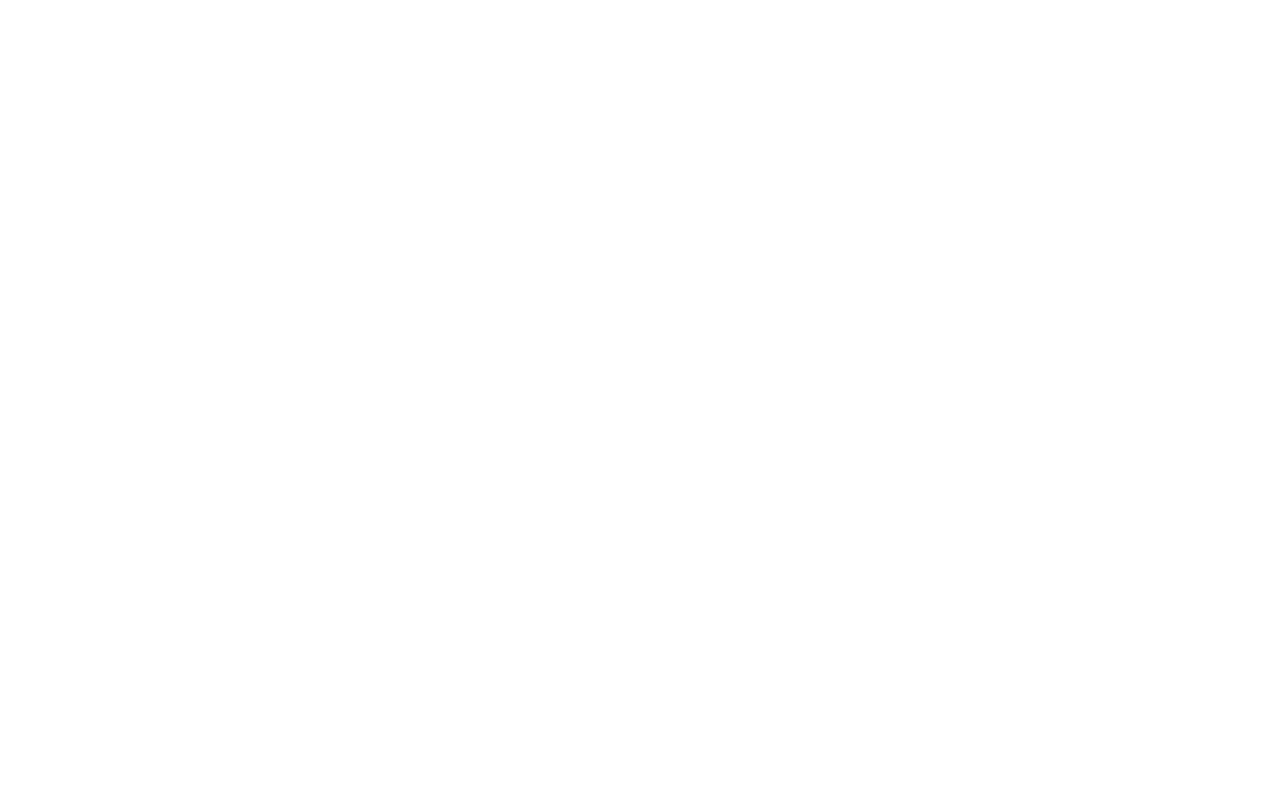
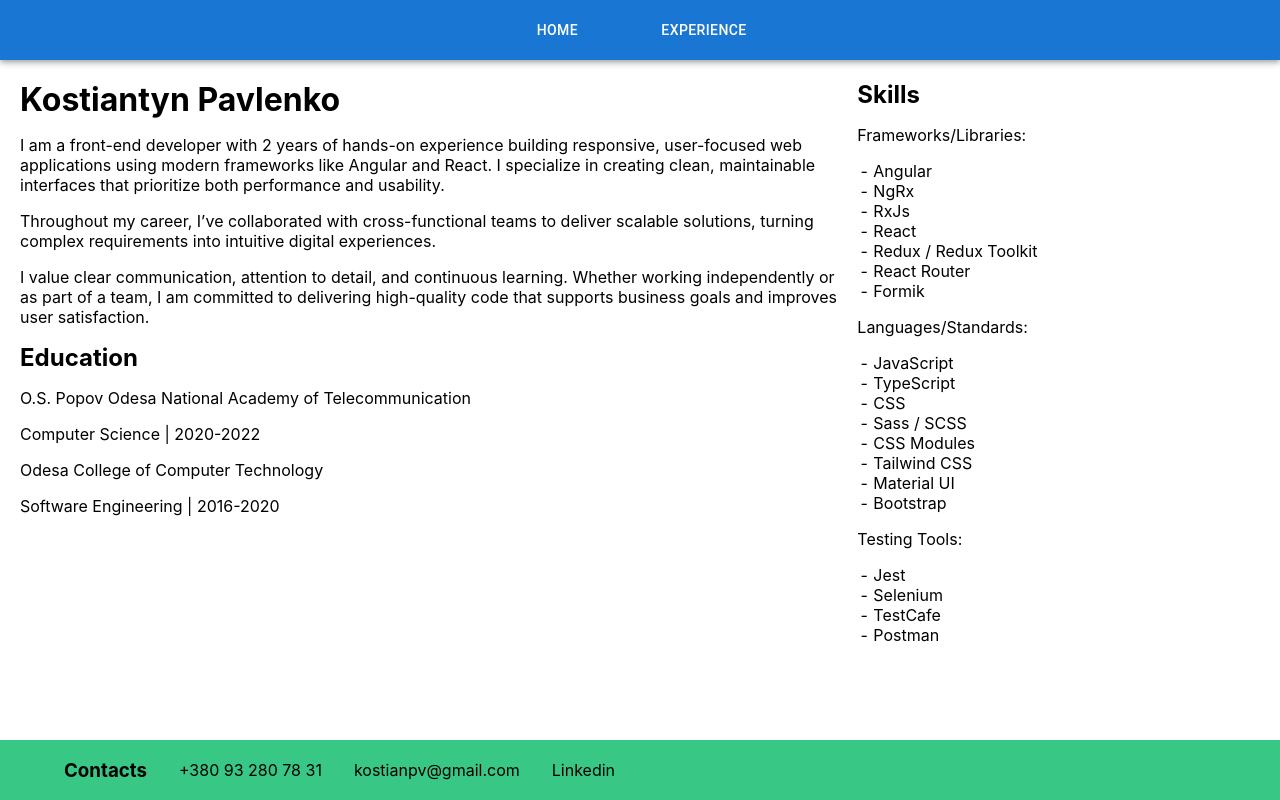
Before and after one commit to KostiantynPavlenko/pavlenko_front_end_pro_react, a JavaScript app: page / in a window 1280 px wide. Built offline with nearby package versions, Linux system fonts and the light colour scheme; the HTML template or start-up script is replaced by a standard one.

Commit message:
homework 32.1 CV landing page

```diff
--- a/src/App.js
+++ b/src/App.js
@@ -1,7 +1,28 @@
+import { createBrowserRouter, RouterProvider } from "react-router";
+import Layout from "./components/Layout";
+import Home from "./pages/Home";
+import Experience from "./pages/Experience";
+
+const router = createBrowserRouter([
+  {
+    path: '/',
+    element: <Layout />,
+    children: [
+      {
+        index: true,
+        element: <Home />
+      },
+      {
+        path: 'Experience',
+        element: <Experience />
+      },
+    ]
+  }
+])
+
 function App() {
   return (
-    <div>
-    </div>
+    <RouterProvider router={router} />
   );
 }
 
--- /dev/null
+++ b/src/components/Layout/Footer/Footer.module.css
@@ -0,0 +1,4 @@
+.contact-link {
+  color: #000;
+  text-decoration: none;
+}
--- /dev/null
+++ b/src/components/Layout/Footer/index.js
@@ -0,0 +1,20 @@
+import {Box, Container } from "@mui/material";
+
+import styles from './Footer.module.css';
+
+ export default function Footer() {
+  return (
+    <>
+      <Box position="fixed" sx={{bottom: 0, height: '60px', width: '100%', backgroundColor: '#39c785'}}>
+        <Container sx={{display: 'flex', alignItems: 'center', height: '100%'}}>
+          <Box sx={{ display: 'flex', alignItems: 'center', width: '100%', gap: 4}}>
+            <h3>Contacts</h3>
+            <a href="tel:380 93 280 78 31" className={styles['contact-link']}>+380 93 280 78 31</a>
+            <a href="mailto:kostianpv@gmail.com" className={styles['contact-link']}>kostianpv@gmail.com</a>
+            <a href="https://www.linkedin.com/in/kostiantynpavlenko/" className={styles['contact-link']} target="_blank">Linkedin</a>
+          </Box>
+        </Container>
+      </Box>
+    </>
+  )
+ }
--- /dev/null
+++ b/src/components/Layout/Header/index.js
@@ -0,0 +1,32 @@
+import { useNavigate } from "react-router";
+
+import {
+  AppBar,
+  Container,
+  Box,
+  Button
+ } from "@mui/material";
+
+export default function Header() {
+
+  const navigate = useNavigate();
+
+  return (
+    <>
+      <AppBar position="static" sx={{height: '60px'}}>
+        <Container sx={{display: 'flex', alignItems: 'center', height: '100%'}}>
+          <Box sx={{ display: 'flex', justifyContent: 'center', width: '100%', gap: 8}}>
+            <Button
+              onClick={() => navigate("/")}
+              sx={{color: 'white', display: 'block'}}
+            >Home</Button>
+            <Button
+              onClick={() => navigate("experience")}
+              sx={{color: 'white', display: 'block'}}
+            >Experience</Button>
+          </Box>
+        </Container>
+      </AppBar>
+    </>
+  );
+}
--- /dev/null
+++ b/src/components/Layout/index.js
@@ -0,0 +1,13 @@
+import { Outlet } from "react-router"
+import Header from "./Header"
+import Footer from "./Footer"
+
+export default function Layout() {
+  return (
+    <>
+      <Header />
+      <Outlet />
+      <Footer />
+    </>
+    )
+}
--- a/src/index.css
+++ b/src/index.css
@@ -11,3 +11,7 @@
   font-family: source-code-pro, Menlo, Monaco, Consolas, 'Courier New',
     monospace;
 }
+
+h1, h2, h3, h4, h5, h6 {
+  margin: 0;
+}
--- /dev/null
+++ b/src/pages/Experience/Experience.module.css
@@ -0,0 +1,4 @@
+.experience-block {
+  margin-top: 10px;
+  padding-left: 10px;
+}
--- /dev/null
+++ b/src/pages/Experience/index.js
@@ -0,0 +1,29 @@
+import { Grid } from "@mui/material";
+
+import styles from './Experience.module.css'
+
+export default function Experience() {
+  return (
+    <div>
+      <Grid container spacing={2} sx={{padding: '20px'}}>
+        <Grid size={6}>
+          <h1>Work Experience</h1>
+          <div className={styles['experience-block']}>
+            <h3>Luxoft</h3>
+            <p>Developed SPA applications using Angular framework, TypeScript, and NgRx for effective data management and state management.</p>
+            <p>Led an automation team, successfully implementing robust test coverage across multiple projects.</p>
+            <p>Leveraged expertise in transitioning a project from TestCafe (TypeScript) to Selenium (Java), optimizing test coverage and aligning more closely with client requirements.</p>
+            <p>Excelled in enhancing testing efficiency, adaptability, and depth of automated validation to ensure high-quality deliverables.</p>
+            <p>Collaborated with cross-functional teams to deliver successful projects and meet business requirements.</p>
+            <p>Utilized AzureDevOps to manage project tasks and ensure timely delivery of features.</p>
+          </div>
+          <div className={styles['experience-block']}>
+            <h3>Arber Marketplace</h3>
+            <p>Created web templates using HTML and CSS, implemented JavaScript for dynamic functionalities, and handled occasional database interactions.</p>
+            <p>Worked with CMS platforms like CS Cart and WordPress.</p>
+          </div>
+        </Grid>
+      </Grid>
+    </div>
+  )
+}
--- /dev/null
+++ b/src/pages/Home/Home.module.css
@@ -0,0 +1,8 @@
+.skill-list {
+  list-style-type: "-";
+  padding-left: 12px;
+}
+
+.skill-list li {
+  padding-left: 4px;
+}
--- /dev/null
+++ b/src/pages/Home/index.js
@@ -0,0 +1,54 @@
+import { Grid } from "@mui/material";
+
+import styles from './Home.module.css'
+
+export default function Home() {
+  return (
+    <div>
+      <Grid container spacing={2} sx={{padding: '20px'}}>
+        <Grid size={8}>
+          <h1>Kostiantyn Pavlenko</h1>
+          <p>I am a front-end developer with 2 years of hands-on experience building responsive, user-focused web applications using modern frameworks like Angular and React. I specialize in creating clean, maintainable interfaces that prioritize both performance and usability.</p>
+          <p>Throughout my career, I’ve collaborated with cross-functional teams to deliver scalable solutions, turning complex requirements into intuitive digital experiences.</p>
+          <p>I value clear communication, attention to detail, and continuous learning. Whether working independently or as part of a team, I am committed to delivering high-quality code that supports business goals and improves user satisfaction.</p>
+          <h2>Education</h2>
+          <p>O.S. Popov Odesa National Academy of Telecommunication</p>
+          <p>Computer Science | 2020-2022</p>
+          <p>Odesa College of Computer Technology</p>
+          <p>Software Engineering | 2016-2020</p>
+        </Grid>
+        <Grid size={4}>
+          <h2>Skills</h2>
+          <p>Frameworks/Libraries:</p>
+          <ul className={styles['skill-list']}>
+            <li>Angular</li>
+            <li>NgRx</li>
+            <li>RxJs</li>
+            <li>React</li>
+            <li>Redux / Redux Toolkit</li>
+            <li>React Router</li>
+            <li>Formik</li>
+          </ul>
+          <p>Languages/Standards:</p>
+          <ul className={styles['skill-list']}>
+            <li>JavaScript</li>
+            <li>TypeScript</li>
+            <li>CSS</li>
+            <li>Sass / SCSS</li>
+            <li>CSS Modules</li>
+            <li>Tailwind CSS</li>
+            <li>Material UI</li>
+            <li>Bootstrap</li>
+          </ul>
+          <p>Testing Tools:</p>
+          <ul className={styles['skill-list']}>
+            <li>Jest</li>
+            <li>Selenium</li>
+            <li>TestCafe</li>
+            <li>Postman</li>
+          </ul>
+        </Grid>
+      </Grid>
+    </div>
+  )
+}
```
Also changed, not shown: package.json (+7 -0 lines), 1 other file (tests, documents, lock files or other folders).
